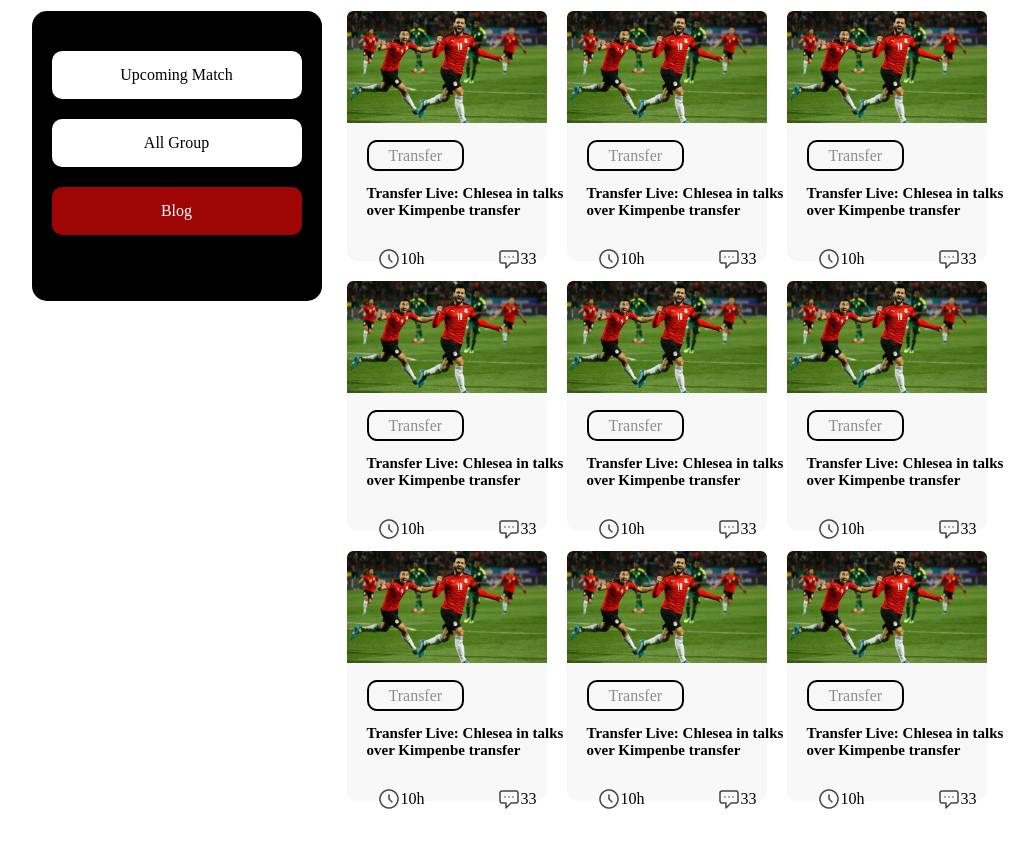
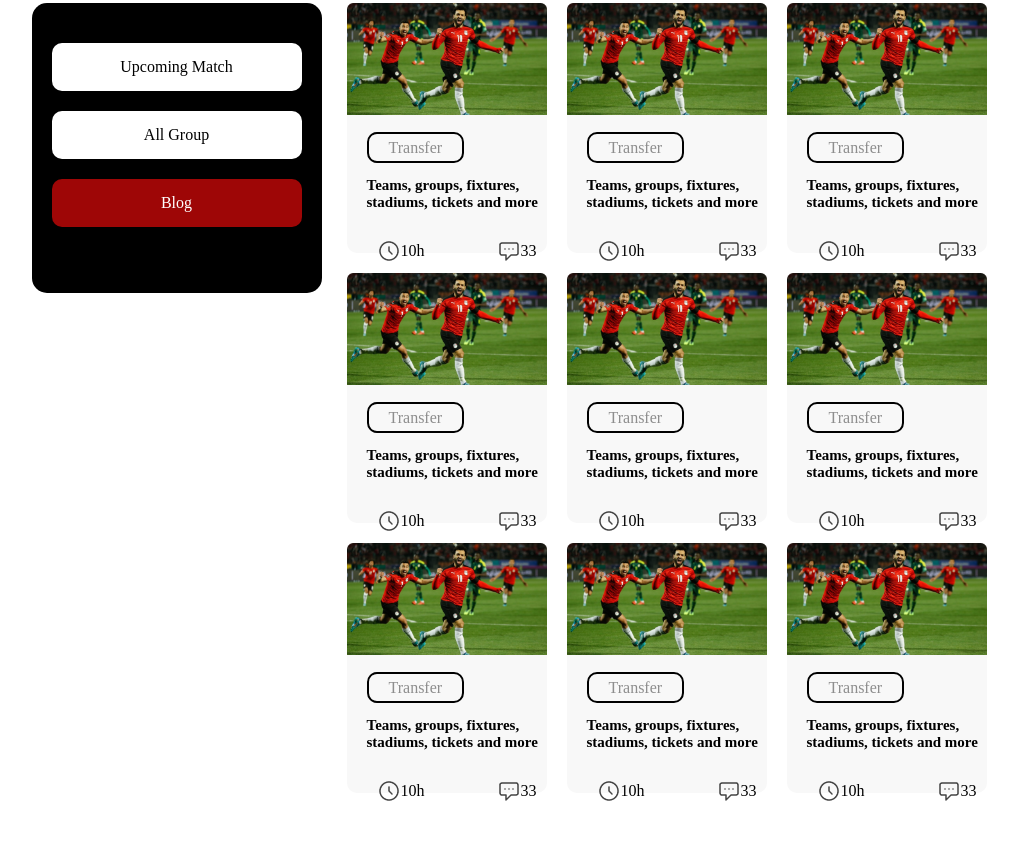
Before and after one commit to mustakimbellah/qatar-world-cup, a plain HTML site: page index.html in a window 1280 px wide. Shown: the part 531-1380 px from the top of the page, without its empty margins (136-1170 px from the left). Drawn offline with Linux system fonts and the light colour scheme.

Commit message:
Update and commnt remove

```diff
--- a/index.html
+++ b/index.html
@@ -26,7 +26,6 @@
           <img src="assets/Banner Image.png" alt="" srcset="" />
         </div>
       </section>
-      <!--  -->
 
       <!-- middle-part -->
       <section>
@@ -43,18 +42,13 @@
               </div>
               <div class="middle-part-second-div2">
                 <a href="#">Transfer</a>
-                <h3>
-                  Transfer Live: Chlesea in talks <br />
-                  over Kimpenbe transfer
-                </h3>
+                <h3>Teams, groups, fixtures, stadiums, tickets and more</h3>
                 <div class="middle-part-second-icon">
                   <div class="middle-icon">
-                    <!-- <i class="fa-solid fa-clock"></i> -->
                     <img src="assets/Time Icon.png" alt="" srcset="" />
                     <p>10h</p>
                   </div>
                   <div class="middle-icon">
-                    <!-- <i class="fa-solid fa-comments"></i> -->
                     <img src="assets/Chat Icon.png" alt="" srcset="" />
                     <p>33</p>
                   </div>
@@ -68,18 +62,13 @@
               </div>
               <div class="middle-part-second-div2">
                 <a href="#">Transfer</a>
-                <h3>
-                  Transfer Live: Chlesea in talks <br />
-                  over Kimpenbe transfer
-                </h3>
+                <h3>Teams, groups, fixtures, stadiums, tickets and more</h3>
                 <div class="middle-part-second-icon">
                   <div class="middle-icon">
-                    <!-- <i class="fa-solid fa-clock"></i> -->
                     <img src="assets/Time Icon.png" alt="" srcset="" />
                     <p>10h</p>
                   </div>
                   <div class="middle-icon">
-                    <!-- <i class="fa-solid fa-comments"></i> -->
                     <img src="assets/Chat Icon.png" alt="" srcset="" />
                     <p>33</p>
                   </div>
@@ -93,18 +82,13 @@
               </div>
               <div class="middle-part-second-div2">
                 <a href="#">Transfer</a>
-                <h3>
-                  Transfer Live: Chlesea in talks <br />
-                  over Kimpenbe transfer
-                </h3>
+                <h3>Teams, groups, fixtures, stadiums, tickets and more</h3>
                 <div class="middle-part-second-icon">
                   <div class="middle-icon">
-                    <!-- <i class="fa-solid fa-clock"></i> -->
                     <img src="assets/Time Icon.png" alt="" srcset="" />
                     <p>10h</p>
                   </div>
                   <div class="middle-icon">
-                    <!-- <i class="fa-solid fa-comments"></i> -->
                     <img src="assets/Chat Icon.png" alt="" srcset="" />
                     <p>33</p>
                   </div>
@@ -118,18 +102,13 @@
               </div>
               <div class="middle-part-second-div2">
                 <a href="#">Transfer</a>
-                <h3>
-                  Transfer Live: Chlesea in talks <br />
-                  over Kimpenbe transfer
-                </h3>
+                <h3>Teams, groups, fixtures, stadiums, tickets and more</h3>
                 <div class="middle-part-second-icon">
                   <div class="middle-icon">
-                    <!-- <i class="fa-solid fa-clock"></i> -->
                     <img src="assets/Time Icon.png" alt="" srcset="" />
                     <p>10h</p>
                   </div>
                   <div class="middle-icon">
-                    <!-- <i class="fa-solid fa-comments"></i> -->
                     <img src="assets/Chat Icon.png" alt="" srcset="" />
                     <p>33</p>
                   </div>
@@ -143,18 +122,13 @@
               </div>
               <div class="middle-part-second-div2">
                 <a href="#">Transfer</a>
-                <h3>
-                  Transfer Live: Chlesea in talks <br />
-                  over Kimpenbe transfer
-                </h3>
+                <h3>Teams, groups, fixtures, stadiums, tickets and more</h3>
                 <div class="middle-part-second-icon">
                   <div class="middle-icon">
-                    <!-- <i class="fa-solid fa-clock"></i> -->
                     <img src="assets/Time Icon.png" alt="" srcset="" />
                     <p>10h</p>
                   </div>
                   <div class="middle-icon">
-                    <!-- <i class="fa-solid fa-comments"></i> -->
                     <img src="assets/Chat Icon.png" alt="" srcset="" />
                     <p>33</p>
                   </div>
@@ -168,18 +142,13 @@
               </div>
               <div class="middle-part-second-div2">
                 <a href="#">Transfer</a>
-                <h3>
-                  Transfer Live: Chlesea in talks <br />
-                  over Kimpenbe transfer
-                </h3>
+                <h3>Teams, groups, fixtures, stadiums, tickets and more</h3>
                 <div class="middle-part-second-icon">
                   <div class="middle-icon">
-                    <!-- <i class="fa-solid fa-clock"></i> -->
                     <img src="assets/Time Icon.png" alt="" srcset="" />
                     <p>10h</p>
                   </div>
                   <div class="middle-icon">
-                    <!-- <i class="fa-solid fa-comments"></i> -->
                     <img src="assets/Chat Icon.png" alt="" srcset="" />
                     <p>33</p>
                   </div>
@@ -193,18 +162,13 @@
               </div>
               <div class="middle-part-second-div2">
                 <a href="#">Transfer</a>
-                <h3>
-                  Transfer Live: Chlesea in talks <br />
-                  over Kimpenbe transfer
-                </h3>
+                <h3>Teams, groups, fixtures, stadiums, tickets and more</h3>
                 <div class="middle-part-second-icon">
                   <div class="middle-icon">
-                    <!-- <i class="fa-solid fa-clock"></i> -->
                     <img src="assets/Time Icon.png" alt="" srcset="" />
                     <p>10h</p>
                   </div>
                   <div class="middle-icon">
-                    <!-- <i class="fa-solid fa-comments"></i> -->
                     <img src="assets/Chat Icon.png" alt="" srcset="" />
                     <p>33</p>
                   </div>
@@ -218,18 +182,13 @@
               </div>
               <div class="middle-part-second-div2">
                 <a href="#">Transfer</a>
-                <h3>
-                  Transfer Live: Chlesea in talks <br />
-                  over Kimpenbe transfer
-                </h3>
+                <h3>Teams, groups, fixtures, stadiums, tickets and more</h3>
                 <div class="middle-part-second-icon">
                   <div class="middle-icon">
-                    <!-- <i class="fa-solid fa-clock"></i> -->
                     <img src="assets/Time Icon.png" alt="" srcset="" />
                     <p>10h</p>
                   </div>
                   <div class="middle-icon">
-                    <!-- <i class="fa-solid fa-comments"></i> -->
                     <img src="assets/Chat Icon.png" alt="" srcset="" />
                     <p>33</p>
                   </div>
@@ -243,18 +202,13 @@
               </div>
               <div class="middle-part-second-div2">
                 <a href="#">Transfer</a>
-                <h3>
-                  Transfer Live: Chlesea in talks <br />
-                  over Kimpenbe transfer
-                </h3>
+                <h3>Teams, groups, fixtures, stadiums, tickets and more</h3>
                 <div class="middle-part-second-icon">
                   <div class="middle-icon">
-                    <!-- <i class="fa-solid fa-clock"></i> -->
                     <img src="assets/Time Icon.png" alt="" srcset="" />
                     <p>10h</p>
                   </div>
                   <div class="middle-icon">
-                    <!-- <i class="fa-solid fa-comments"></i> -->
                     <img src="assets/Chat Icon.png" alt="" srcset="" />
                     <p>33</p>
                   </div>
@@ -265,7 +219,6 @@
         </div>
       </section>
     </main>
-    <!-- last part -->
   </body>
 
   <footer class="footer-part">
--- a/style.css
+++ b/style.css
@@ -1,15 +1,19 @@
 /* common-part */
-
-
-
-/* first-part */
-
+body{
+    margin: 0;
+    padding: 0;
+}
 main{
     display: flex;
     flex-direction: column;
     align-items: center;
 
 }
+
+
+/* first-part */
+
+
 .first-section{
     background-color: rgba(32, 32, 78, 0.96);
     width: 900px;
@@ -43,15 +47,15 @@ main{
 
 
 .middle-part-first-section{
+    display: flex;
     background-color: black;
     padding: 20px;
     border-radius: 5px;
-    display: flex;
 }
 
 .middle-part-first-div{
+    display: flex;
     margin-top: 100px;
-    display: flex;
     justify-content: space-between;
     margin-bottom: 100px;
 
@@ -88,10 +92,7 @@ main{
     transition: .5s;
 
 }
-/* .middle-part-btn2 :hover{
-    background-color: #bc2525;
-    cursor: pointer;
-} */
+
 
 .middle-part-second-div1{
     display: grid;
@@ -149,8 +150,6 @@ main{
     margin-left: 10px;
 }
 
-/* last part */
-
 /* footer-part */
 
 
```
